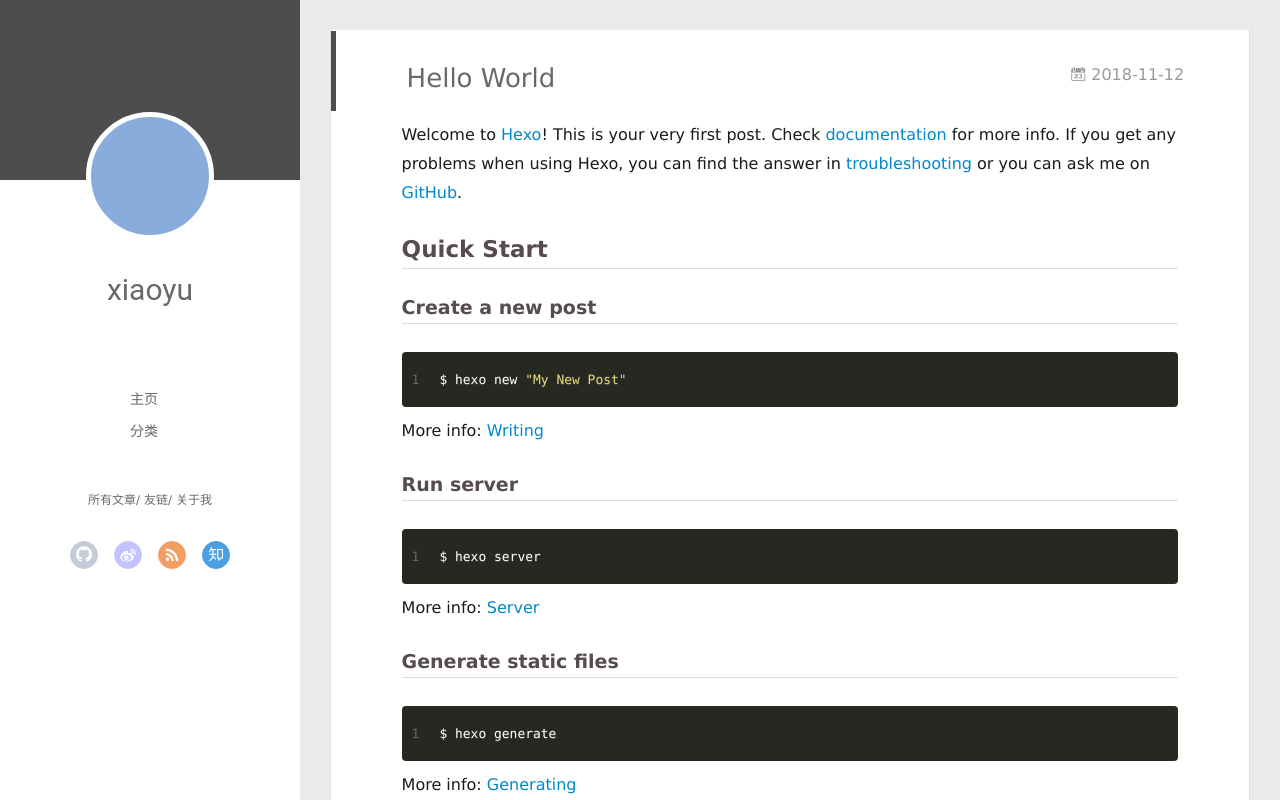
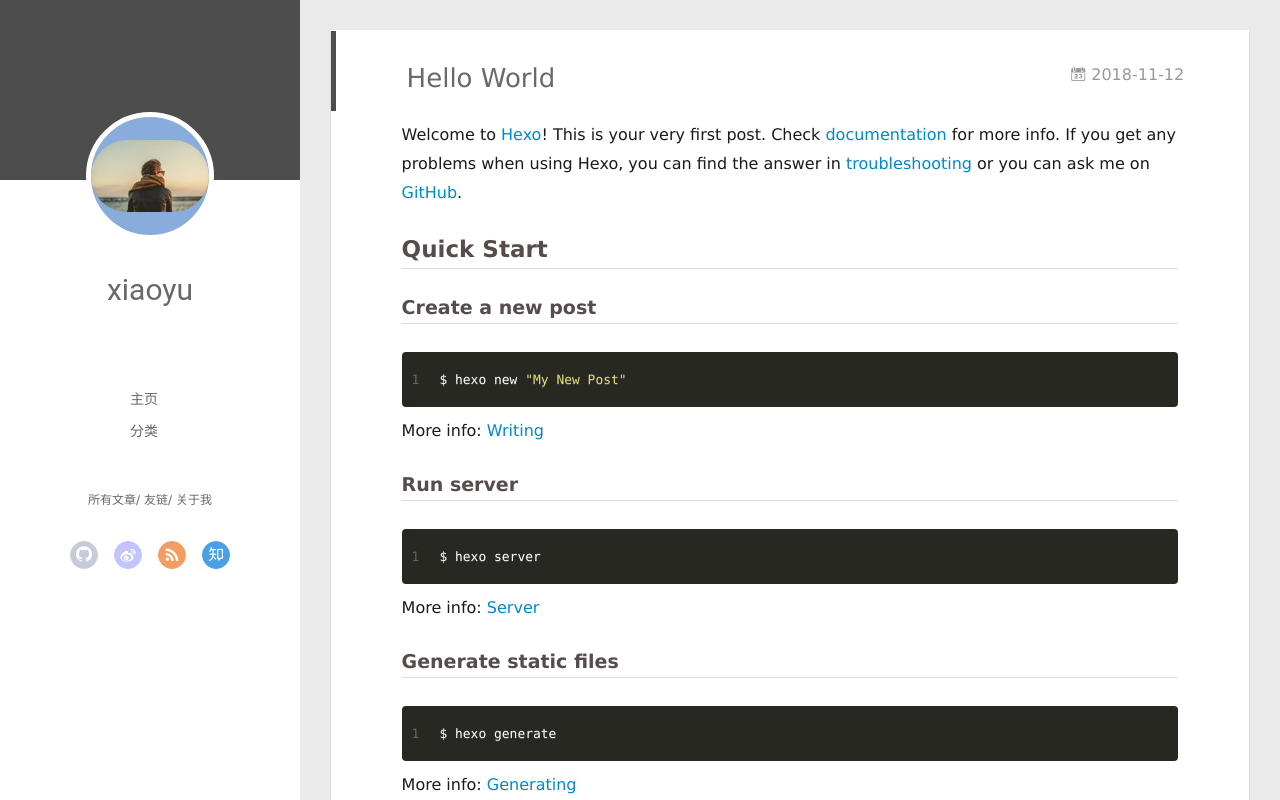
Before and after one commit to xiaoyusmd/xiaoyusmd.github.io, a plain HTML site: page 2018/11/12/hello-world/index.html in a window 1280 px wide. Drawn offline with Linux system fonts and the light colour scheme; no server answers.

Commit message:
Site updated: 2018-11-12 11:49:01

```diff
--- a/2018/11/12/hello-world/index.html
+++ b/2018/11/12/hello-world/index.html
@@ -48,7 +48,7 @@
 <div class="intrude-less">
 	<header id="header" class="inner">
 		<a href="/" class="profilepic">
-			<img src="" class="js-avatar">
+			<img src="/assets/img/pic.png" class="js-avatar">
 		</a>
 		<hgroup>
 		  <h1 class="header-author"><a href="/">xiaoyu</a></h1>
@@ -106,7 +106,7 @@
 	<div class="intrude-less">
 		<header id="header" class="inner">
 			<div class="profilepic">
-				<img src="" class="js-avatar">
+				<img src="/assets/img/pic.png" class="js-avatar">
 			</div>
 			<hgroup>
 			  <h1 class="header-author js-header-author">xiaoyu</h1>
```
Also changed, not shown: archives/2018/11/index.html (+2 -2 lines), archives/2018/index.html (+2 -2 lines), archives/index.html (+2 -2 lines), index.html (+2 -2 lines).
